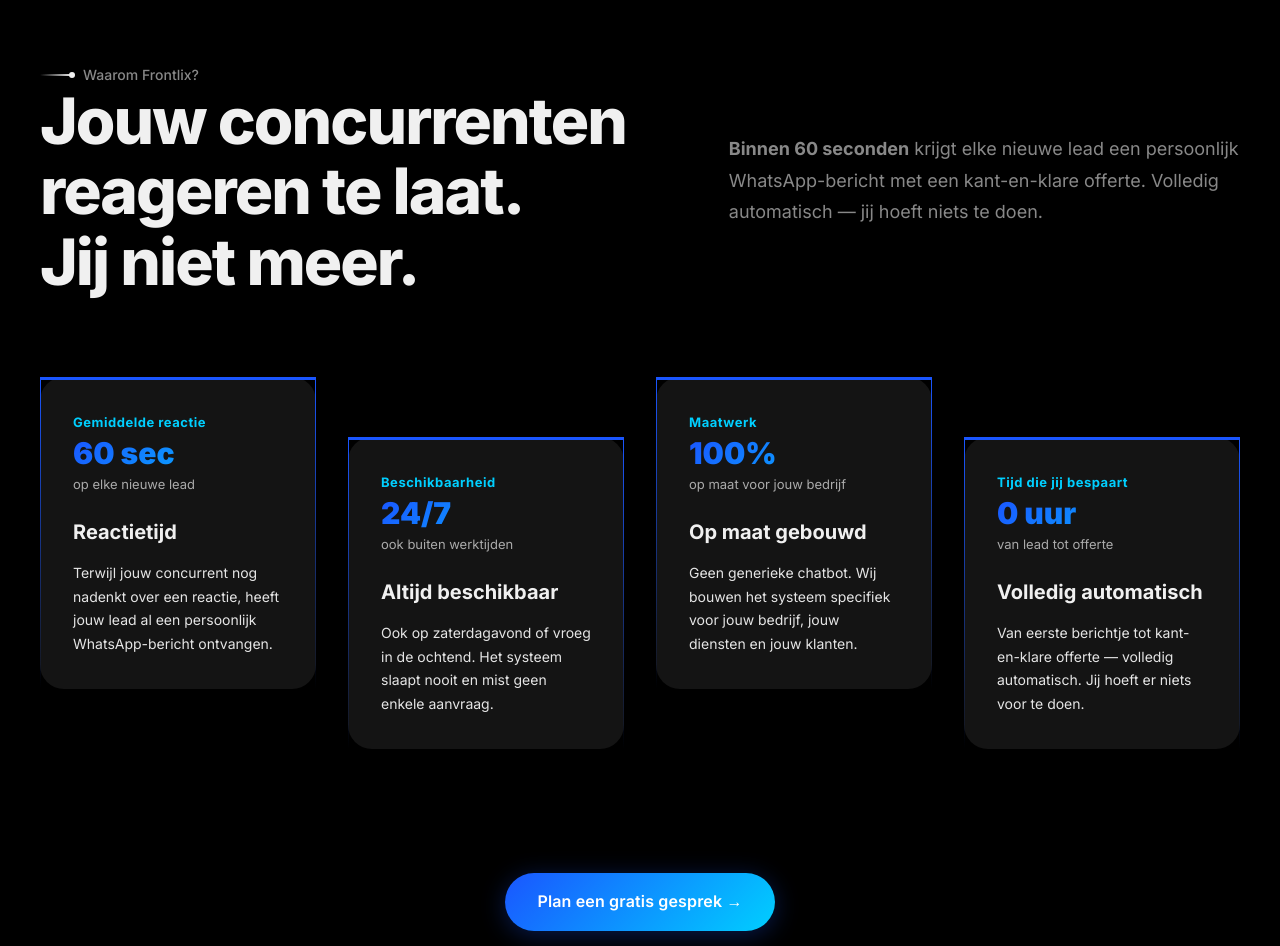
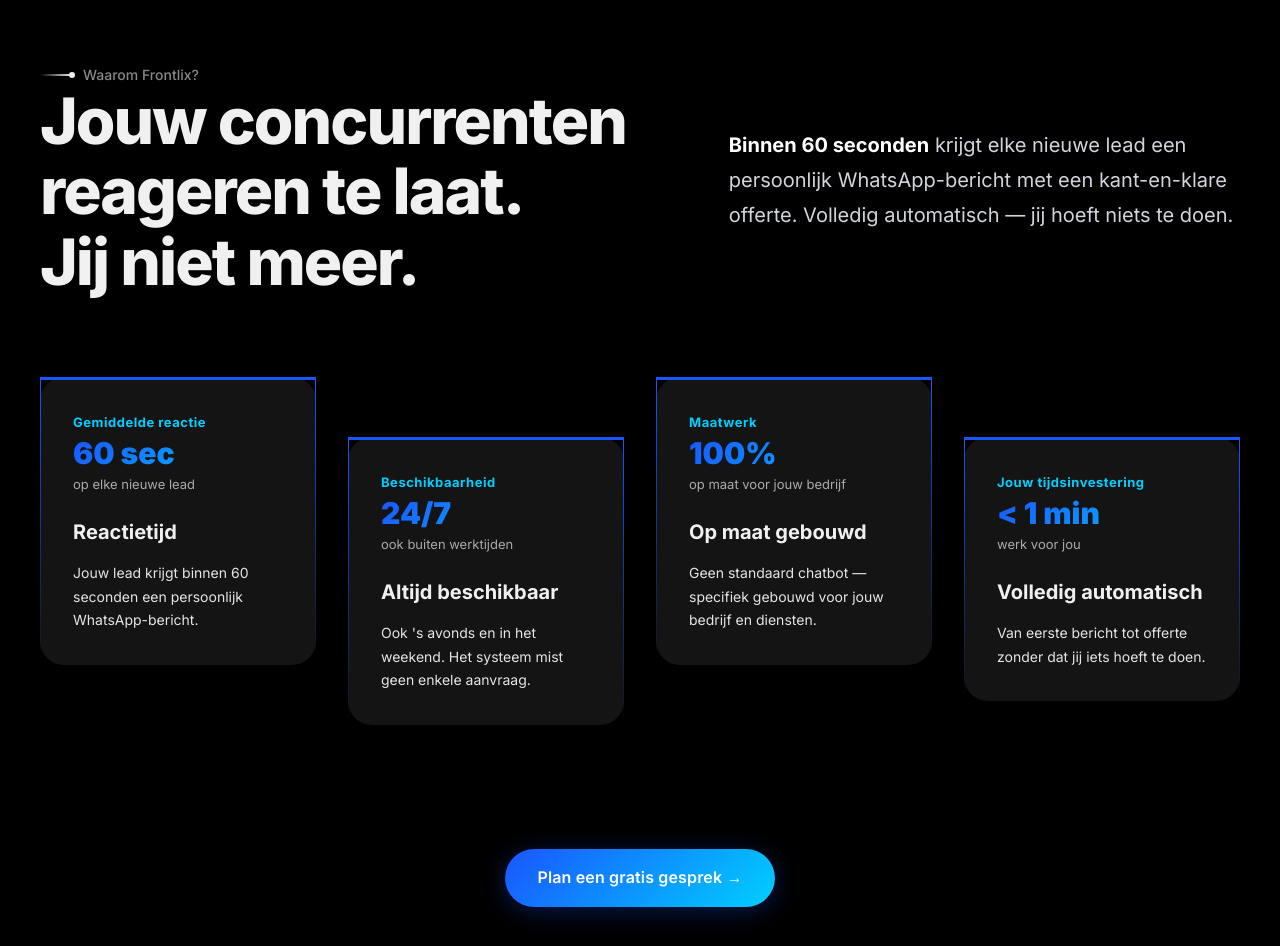
Before and after one commit to frontlix/website, a Next.js app: page / in a window 1280 px wide. Shown: the part 1480-2426 px from the top of the page. Built offline with nearby package versions, Linux system fonts and the light colour scheme; no server answers.

Commit message:
4 kaarten

```diff
--- a/components/sections/BenefitsSection.module.css
+++ b/components/sections/BenefitsSection.module.css
@@ -88,10 +88,14 @@
 }
 
 .description {
-  font-size: var(--text-lg);
-  color: var(--color-text-muted);
+  font-size: var(--text-xl);
+  color: #d1d5db;
   line-height: 1.75;
   padding-top: var(--space-8);
+}
+
+.description strong {
+  color: #ffffff;
 }
 
 @media (min-width: 768px) {
@@ -132,6 +136,7 @@
   position: relative;
   background: rgba(255, 255, 255, 0.08);
   border: 1px solid rgba(255, 255, 255, 0.10);
+  overflow: hidden;
   border-top: 3px solid transparent;
   border-image: linear-gradient(180deg, var(--color-primary), transparent) 1;
   border-image-slice: 1;
--- a/components/sections/BenefitsSection.tsx
+++ b/components/sections/BenefitsSection.tsx
@@ -5,7 +5,7 @@
   {
     title: 'Reactietijd',
     description:
-      'Terwijl jouw concurrent nog nadenkt over een reactie, heeft jouw lead al een persoonlijk WhatsApp-bericht ontvangen.',
+      'Jouw lead krijgt binnen 60 seconden een persoonlijk WhatsApp-bericht.',
     visual: (
       <div className={styles.visualMetric}>
         <span className={styles.visualLabel}>Gemiddelde reactie</span>
@@ -17,7 +17,7 @@
   {
     title: 'Altijd beschikbaar',
     description:
-      'Ook op zaterdagavond of vroeg in de ochtend. Het systeem slaapt nooit en mist geen enkele aanvraag.',
+      'Ook \'s avonds en in het weekend. Het systeem mist geen enkele aanvraag.',
     visual: (
       <div className={styles.visualMetric}>
         <span className={styles.visualLabel}>Beschikbaarheid</span>
@@ -29,7 +29,7 @@
   {
     title: 'Op maat gebouwd',
     description:
-      'Geen generieke chatbot. Wij bouwen het systeem specifiek voor jouw bedrijf, jouw diensten en jouw klanten.',
+      'Geen standaard chatbot — specifiek gebouwd voor jouw bedrijf en diensten.',
     visual: (
       <div className={styles.visualMetric}>
         <span className={styles.visualLabel}>Maatwerk</span>
@@ -41,12 +41,12 @@
   {
     title: 'Volledig automatisch',
     description:
-      'Van eerste berichtje tot kant-en-klare offerte — volledig automatisch. Jij hoeft er niets voor te doen.',
+      'Van eerste bericht tot offerte zonder dat jij iets hoeft te doen.',
     visual: (
       <div className={styles.visualMetric}>
-        <span className={styles.visualLabel}>Tijd die jij bespaart</span>
-        <span className={styles.visualValue}>0 uur</span>
-        <span className={styles.visualSub}>van lead tot offerte</span>
+        <span className={styles.visualLabel}>Jouw tijdsinvestering</span>
+        <span className={styles.visualValue}>{'< 1 min'}</span>
+        <span className={styles.visualSub}>werk voor jou</span>
       </div>
     ),
   },
```
